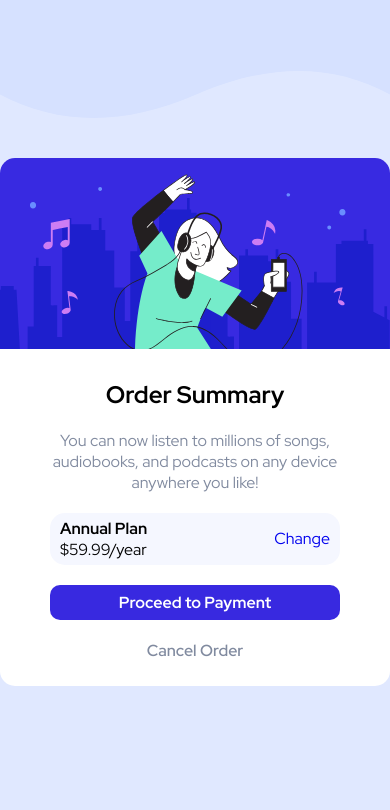
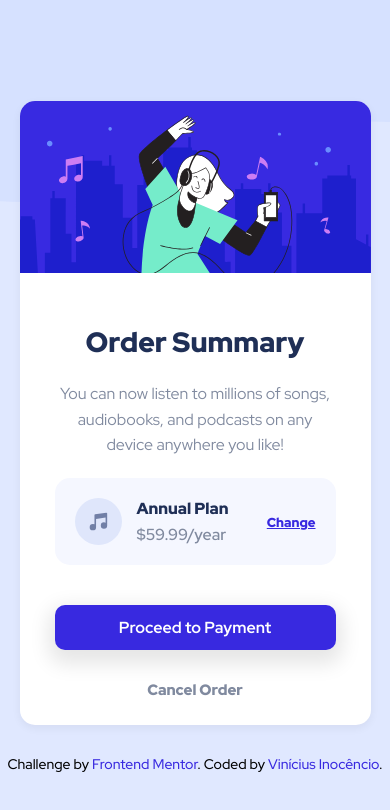
Before and after one commit to inocenciooo/order-summary-component-main, a plain HTML site: page index.html in a window 390 px wide. Drawn offline with Linux system fonts and the light colour scheme.

Commit message:
criação do responsivo e finalização do projeto

```diff
--- a/src/css/responsive.css
+++ b/src/css/responsive.css
@@ -0,0 +1,12 @@
+@media (max-width: 450px) {
+  body {
+    background-image: url(../images/pattern-background-mobile.svg);
+  }
+  .card {
+    width: 90vw;
+    height: auto;
+  }
+  section {
+    padding: 25px 35px;
+  }
+}
--- a/src/css/style.css
+++ b/src/css/style.css
@@ -22,7 +22,8 @@ button {
 }
 body {
   font-size: var(--Font-size-paragraph);
-  height: 100vh;
+  min-height: 100vh;
+  flex-direction: column;
   display: flex;
   justify-content: center;
   align-items: center;
@@ -35,16 +36,20 @@ body {
 }
 img {
   width: 100%;
+  height: 100%;
 }
 .card {
   background-color: white;
   display: flex;
   flex-direction: column;
-  justify-content: center;
+  justify-content: flex-start;
   align-items: center;
-  width: 420px;
+  width: 450px;
+  height: 700px;
   overflow: hidden;
   border-radius: 15px;
+  box-shadow: 0 3px 8px 0.5px hsla(0, 0%, 0%, 5%);
+  margin: 30px 0;
 }
 
 section {
@@ -57,8 +62,43 @@ section {
   display: flex;
   align-items: center;
   justify-content: space-between;
-  padding: 5px 10px;
+  padding: 20px;
   border-radius: 15px;
+  margin-bottom: 20px;
+}
+.plan .annual-plan {
+  position: relative;
+  padding-left: 62px;
+}
+.plan .annual-plan::before {
+  position: absolute;
+  content: "";
+  height: 100%;
+  width: 100%;
+  background-image: url(../images/icon-music.svg);
+  background-size: contain;
+  background-repeat: no-repeat;
+  left: 0;
+  top: 0.05em;
+}
+.plan .annual-plan p {
+  color: #808a9f;
+  font-weight: 600;
+}
+
+.plan .change a {
+  font-weight: 900;
+  font-size: 13px;
+  text-decoration: underline;
+  color: var(--Bright-blue);
+  transition: 0.3s ease;
+}
+
+.plan .change a:hover {
+  color: #766cf1;
+  text-decoration: none;
+  font-weight: 600;
+  font-size: 13.4px;
 }
 
 .card .summary {
@@ -66,44 +106,68 @@ section {
   flex-direction: column;
   align-items: center;
 }
+.card .summary h1 {
+  font-size: 28px;
+  margin-top: 20px;
+}
+.card .summary h1,
+.card .plan h4 {
+  color: var(--Dark-blue);
+  font-weight: 900;
+}
+
+.card .plan h4 {
+  margin-bottom: 5px;
+}
 
 .card .summary p {
   text-align: center;
   margin: 20px 0;
   color: #808a9f;
+  line-height: 1.6em;
 }
 
-.buttons{
+.buttons {
   display: flex;
   flex-direction: column;
   align-items: center;
 }
 
-.buttons .proced{
+.buttons .proced {
   background-color: var(--Bright-blue);
   color: white;
-    padding: 7px 0;
+  padding: 12px 0;
   width: 100%;
   text-align: center;
   font-weight: 700;
   border-radius: 10px;
-    margin: 20px 0;
+  margin-top: 20px;
+  margin-bottom: 30px;
+  box-shadow: 0 8px 20px 6px hsla(0, 0%, 0%, 10%);
+  transition: 0.3s ease;
 }
-.buttons .cancel{
+.buttons .proced:hover {
+  background-color: #766cf1;
+}
+
+.buttons .cancel {
   color: #808a9f;
-    font-weight: 600;
+  font-weight: 900;
   text-align: center;
   border-radius: 10px;
+  font-size: 15px;
+  transition: 0.3s ease;
+}
+.buttons .cancel:hover {
+  color: var(--Dark-blue);
 }
 
-
-
-
-
 .attribution {
-  font-size: 13px;
+  font-size: 14px;
   text-align: center;
+  font-weight: 500;
 }
 .attribution a {
-  color: hsl(228, 45%, 44%);
+  color: var(--Bright-blue);
+  transition: 0.3s ease;
 }
```
Also changed, not shown: index.html (+0 -2 lines), Resultado/Macbook-Air-1559x975.png (added), Resultado/Pixel-7-Pro-383x813.png (added), 1 other file. Lines whose indentation alone changed are shown as unchanged.
